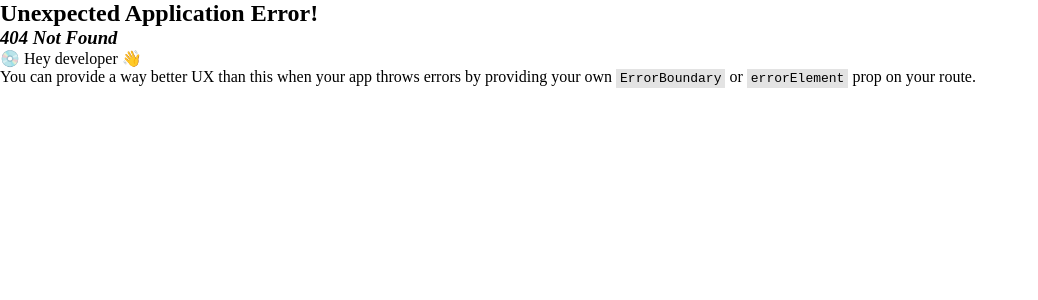
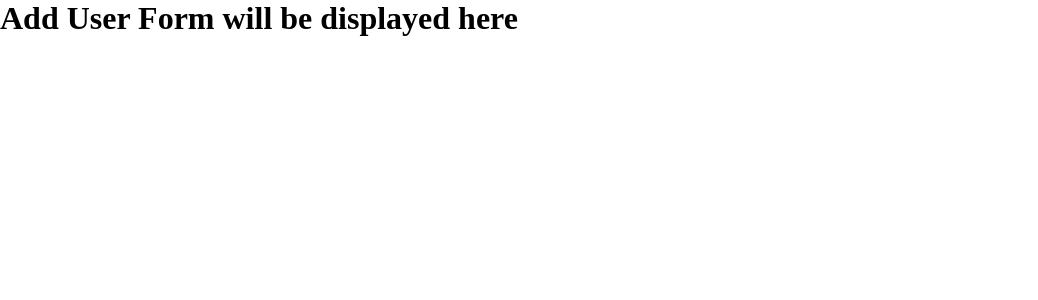
Before and after one commit to HasanKazemi/Team-Task-Management, a React (Vite) app: page /add-user in a window 1280 px wide. Before the commit this address had no page. Shown: the top 300 px of the page, without its empty margins (0-1038 px from the left). Built offline with nearby package versions, Linux system fonts and the light colour scheme.

Commit message:
create Dashboard & AddUser pages and define them on router

```diff
--- a/src/App.tsx
+++ b/src/App.tsx
@@ -1,10 +1,11 @@
+import { Outlet } from 'react-router-dom'
 import './App.css'
 
 function App() {
 
   return (
     <>
-
+      <Outlet/>
     </>
   )
 }
--- /dev/null
+++ b/src/pages/AddUserPage.tsx
@@ -0,0 +1,10 @@
+
+const AddUserPage = () => {
+  return (
+    <div>
+        <h1>Add User Form will be displayed here</h1>
+    </div>
+  )
+}
+
+export default AddUserPage
--- /dev/null
+++ b/src/pages/Dashboard.tsx
@@ -0,0 +1,10 @@
+
+const Dashboard = () => {
+  return (
+    <div>
+        <h1>Users List will be displayed here</h1>
+    </div>
+  )
+}
+
+export default Dashboard
```
Also changed, not shown: src/main.tsx (+8 -1 lines).
